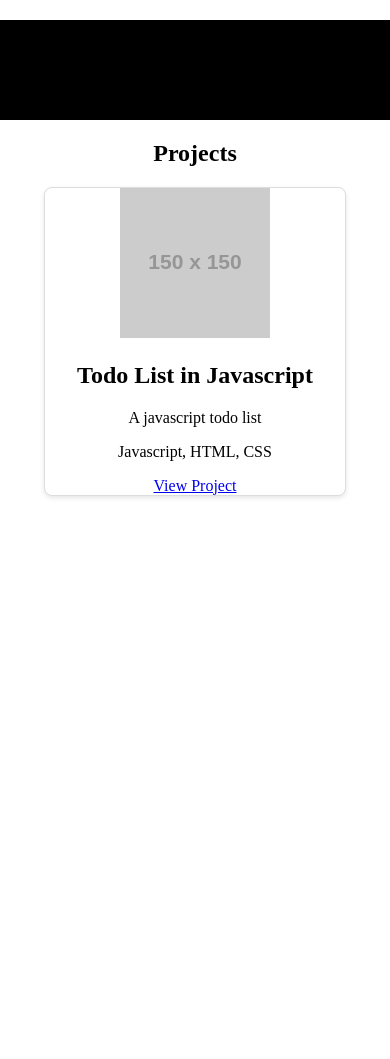
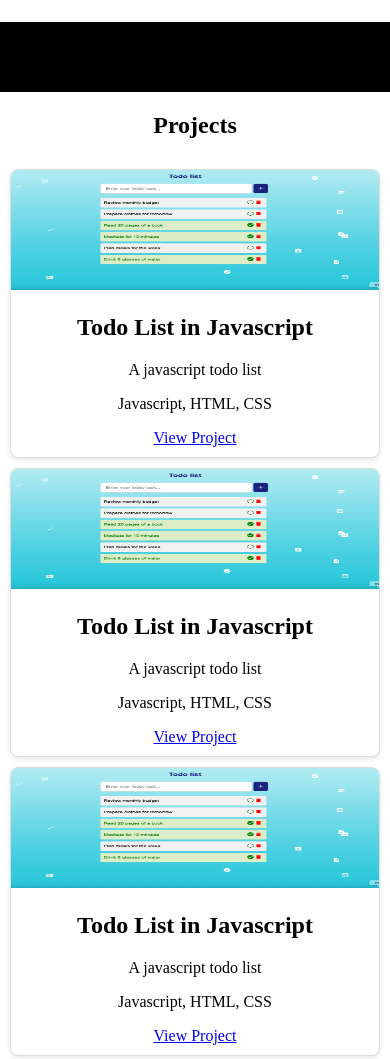
Before and after one commit to laitanop/myPortfolio, a website: page public/index.html in a window 390 px wide. Shown: the top 1059 px of the page. Before the commit the page ends 844 px from the top, so only its background shows below. Drawn offline with Linux system fonts and the light colour scheme; placeholder pictures from the web are drawn by us.

Commit message:
responsive card

```diff
--- a/public/css/style.css
+++ b/public/css/style.css
@@ -12,7 +12,6 @@ body {
   color: white;
 }
 
-/* Card container */
 .card-container {
   display: flex;
   gap: 20px;
@@ -21,7 +20,6 @@ body {
   flex-wrap: wrap;
 }
 
-/* Card styling */
 .card {
   background: #fff;
   border: 1px solid #ddd;
@@ -30,34 +28,51 @@ body {
   box-shadow: 0 2px 5px rgba(0, 0, 0, 0.1);
   overflow: hidden;
   transition: transform 0.3s ease, box-shadow 0.3s ease;
+  padding-bottom: 10px;
 }
 
-/* Hover effect */
 .card:hover {
   transform: translateY(-5px);
   box-shadow: 0 4px 10px rgba(0, 0, 0, 0.2);
 }
 
-/* Card image */
-.card-image {
+.card img {
   width: 100%;
-  height: auto;
+  height: 150px;
 }
 
-/* Card content */
-.card-content {
-  padding: 15px;
-  text-align: center;
+@media (max-width: 768px) {
+  .header {
+    height: 80px;
+    font-size: 20px;
+  }
+
+  .card {
+    width: 80%;
+  }
+
+  .card-container {
+    gap: 15px;
+  }
 }
 
-.card-title {
-  font-size: 1.5rem;
-  color: #6a0dad;
-  margin-bottom: 10px;
+@media (max-width: 480px) {
+  .header {
+    height: 70px;
+    font-size: 18px;
+  }
+
+  .card {
+    width: 100%;
+    margin: 0 auto;
+  }
+
+  .card img {
+    height: 120px;
+  }
+
+  .card-container {
+    gap: 10px;
+    padding: 10px;
+  }
 }
-
-.card-description {
-  font-size: 1rem;
-  color: #555;
-  margin: 0;
-}
--- a/public/js/script.js
+++ b/public/js/script.js
@@ -2,7 +2,34 @@ let projects = [
   {
     name: "Todo List in Javascript",
     description: "A javascript todo list",
-    image: "https://via.placeholder.com/150",
+    image: "../img/todoList.png",
+    link: "todoList.html",
+    github: "https://www.google.com",
+    tech: ["Javascript", "HTML", "CSS"],
+    date: "2021-01-01",
+  },
+  {
+    name: "Todo List in Javascript",
+    description: "A javascript todo list",
+    image: "../img/todoList.png",
+    link: "todoList.html",
+    github: "https://www.google.com",
+    tech: ["Javascript", "HTML", "CSS"],
+    date: "2021-01-01",
+  },
+  {
+    name: "Todo List in Javascript",
+    description: "A javascript todo list",
+    image: "../img/todoList.png",
+    link: "todoList.html",
+    github: "https://www.google.com",
+    tech: ["Javascript", "HTML", "CSS"],
+    date: "2021-01-01",
+  },
+  {
+    name: "Todo List in Javascript",
+    description: "A javascript todo list",
+    image: "../img/todoList.png",
     link: "todoList.html",
     github: "https://www.google.com",
     tech: ["Javascript", "HTML", "CSS"],
```
Also changed, not shown: public/img/todoList.png (added), 2 other files.
